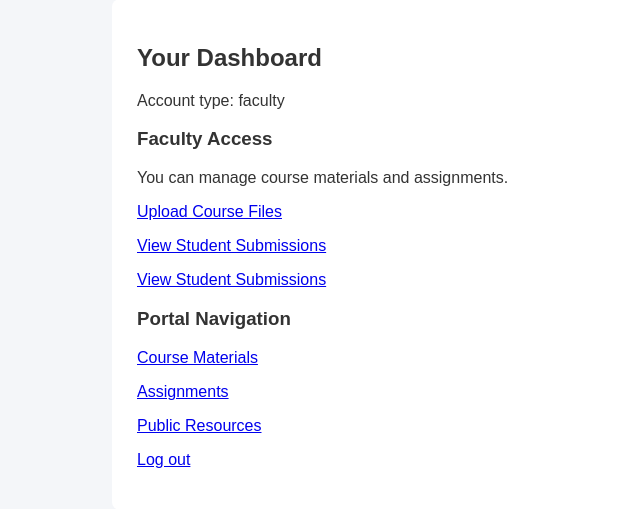
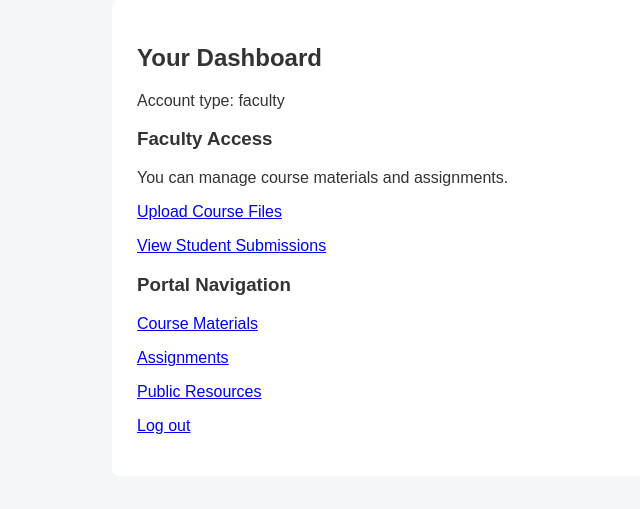
Before and after one commit to jesusmiranda324/SecureCourse, a Flask app: page /dashboard in a window 1280 px wide. Shown: the part 205-714 px from the top of the page, without its empty margins (53-693 px from the left). Run offline with Flask 3, Linux system fonts and the light colour scheme; the visitor is signed in with stand-in values (Sample User, id 1); some libraries are stand-ins or nearby versions.

Commit message:
remove duplicate line

```diff
--- a/templates/dashboard.html
+++ b/templates/dashboard.html
@@ -23,7 +23,6 @@
             <p>You can manage course materials and assignments.</p>
             <p><a href="{{ url_for('upload') }}">Upload Course Files</a></p>
             <p><a href="{{ url_for('view_submissions') }}">View Student Submissions</a></p>
-	    <p><a href="{{ url_for('view_submissions') }}">View Student Submissions</a></p>
         {% elif role == "student" %}
             <h3>Student Access</h3>
             <p>You can view course materials and submit assignments.</p>
```
